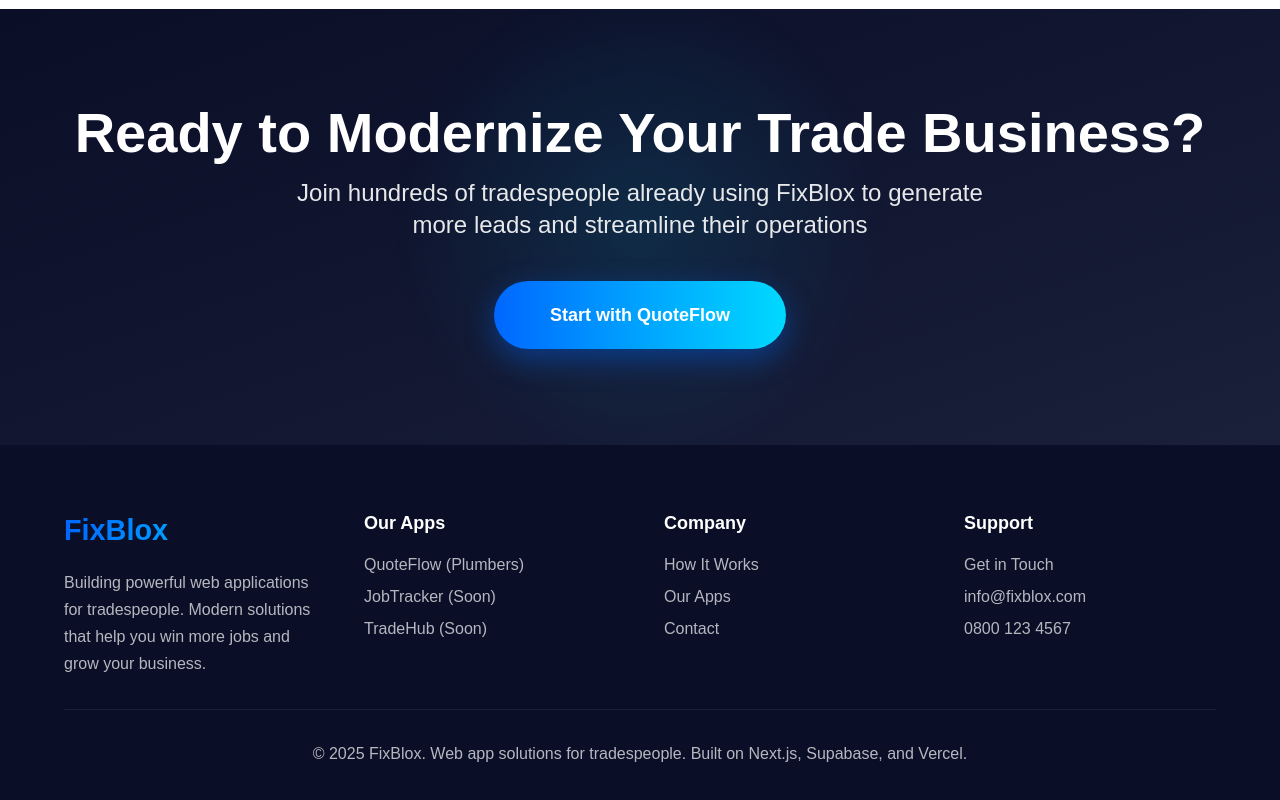
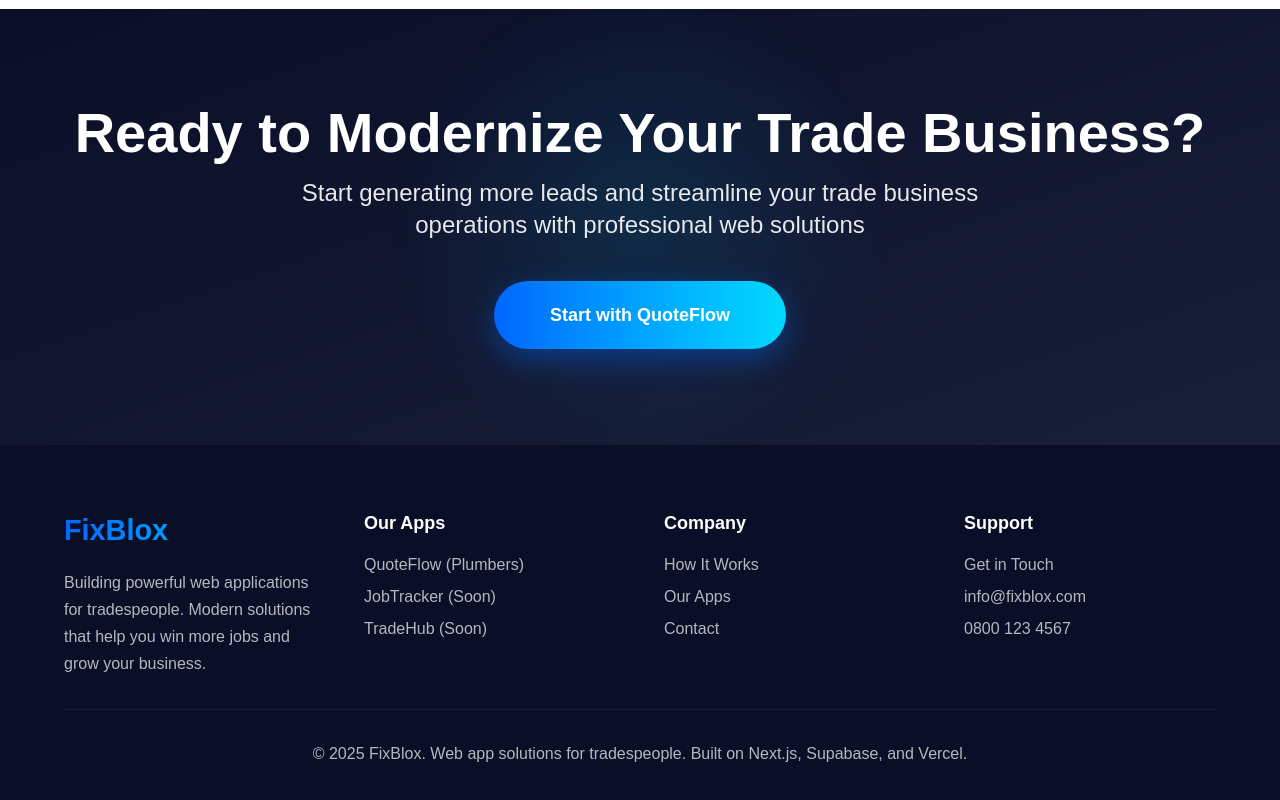
Before and after one commit to PatchLore/ecoflame-webapp, a Next.js app: page / in a window 1280 px wide. Shown: the part 3882-4682 px from the top of the page. Built offline with nearby package versions, Linux system fonts and the light colour scheme.

Commit message:
Remove 'hundreds' claim from CTA section for accuracy

```diff
--- a/src/app/page.tsx
+++ b/src/app/page.tsx
@@ -238,7 +238,7 @@ export default function HomePage() {
         <div className="relative z-10">
           <h2 className="text-4xl md:text-5xl lg:text-[3.5rem] font-extrabold mb-4">Ready to Modernize Your Trade Business?</h2>
           <p className="text-xl md:text-2xl mb-10 opacity-90 max-w-[700px] mx-auto">
-            Join hundreds of tradespeople already using FixBlox to generate more leads and streamline their operations
+            Start generating more leads and streamline your trade business operations with professional web solutions
           </p>
           <Link href="/quoteflow" className="inline-block bg-gradient-to-r from-[#0066FF] to-[#00D9FF] text-white px-14 py-5 rounded-full font-semibold text-lg transition-all hover:-translate-y-1 shadow-[0_10px_30px_rgba(0,102,255,0.4)] hover:shadow-[0_15px_40px_rgba(0,102,255,0.5)]">
             Start with QuoteFlow
```
